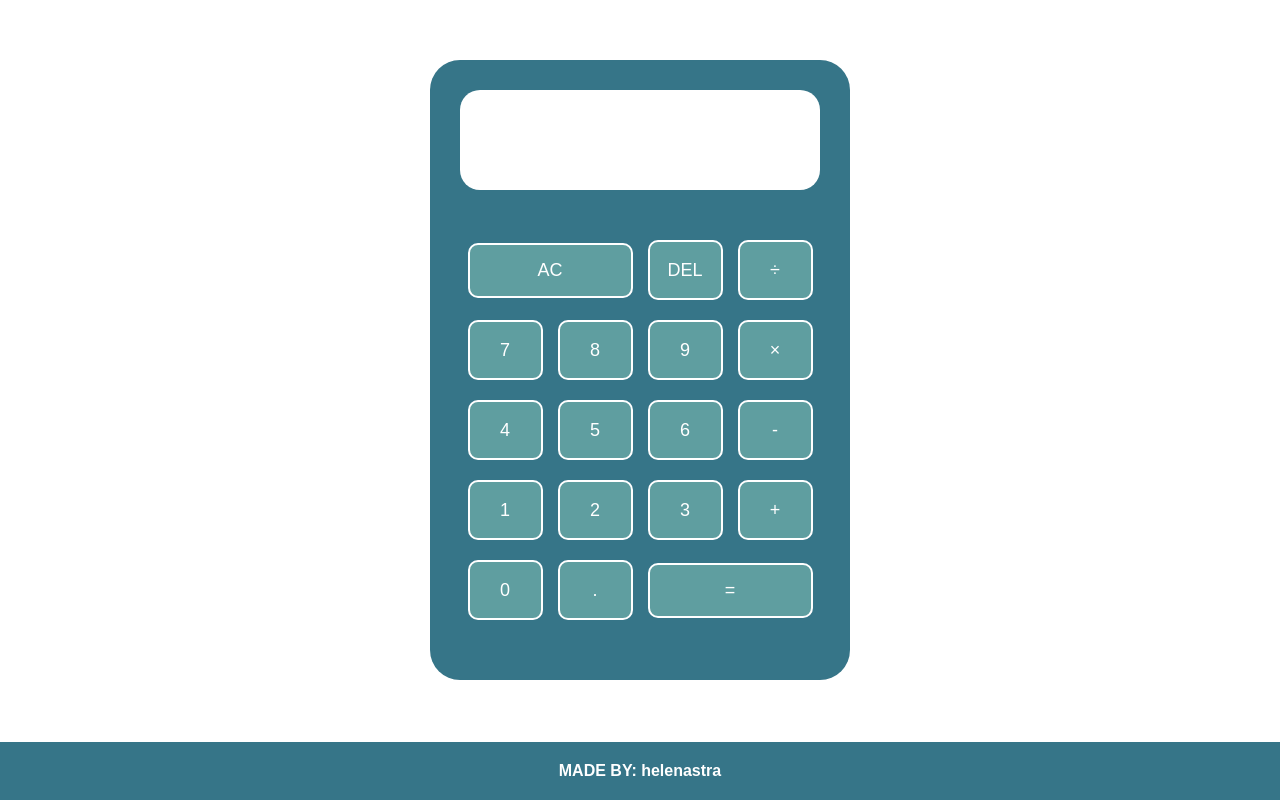
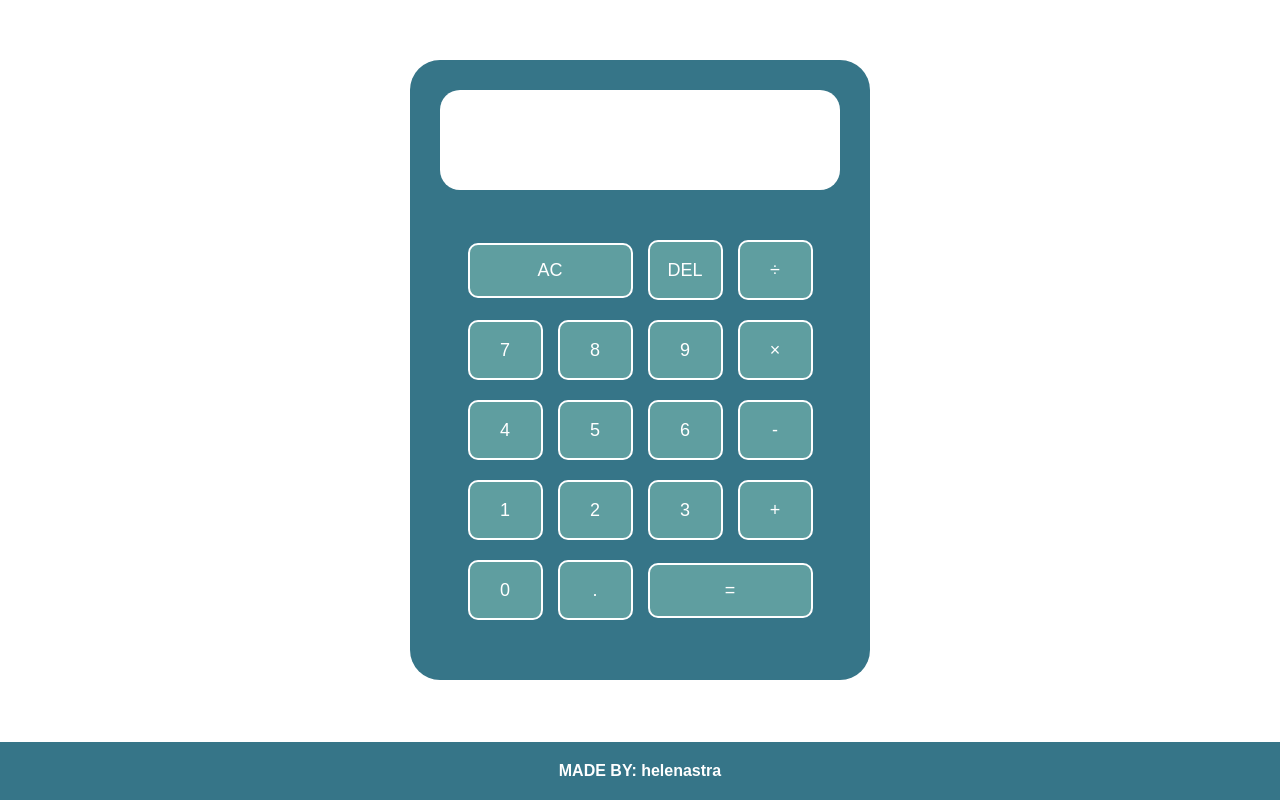
Before and after one commit to helenastra/calculator, a plain HTML site: page index.html in a window 1280 px wide. Drawn offline with Linux system fonts and the light colour scheme.

Commit message:
style.css

```diff
--- a/style.css
+++ b/style.css
@@ -21,7 +21,7 @@ body {
     margin-top: 60px;
     gap: 40px;
     padding: 30px;
-    width: 45vh;
+    width: 50vh;
     height: 70vh;
     background-color: #367588;
     border-radius: 30px;
@@ -36,7 +36,7 @@ body {
     word-wrap: break-word;
     word-break: break-all;
     padding: 10px 20px;
-    width: 40vh;
+    width: 45vh;
     height: 10vh;
     border-radius: 20px;
     background-color: white;
@@ -56,7 +56,7 @@ body {
     justify-content: center;
     align-items: center;
     flex-wrap: wrap;
-    width: 45vh;
+    width: 50vh;
     height: 50vh;
     gap: 15px;
     row-gap: 0px;
```
